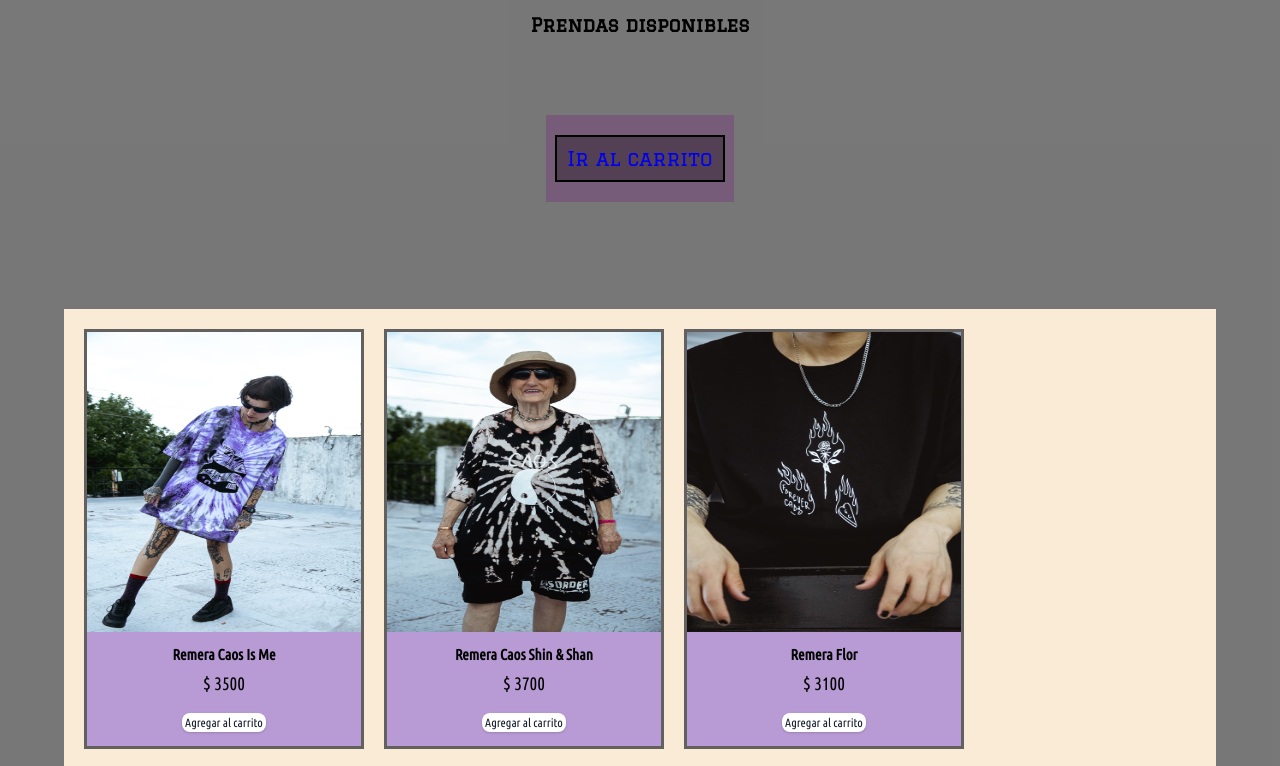
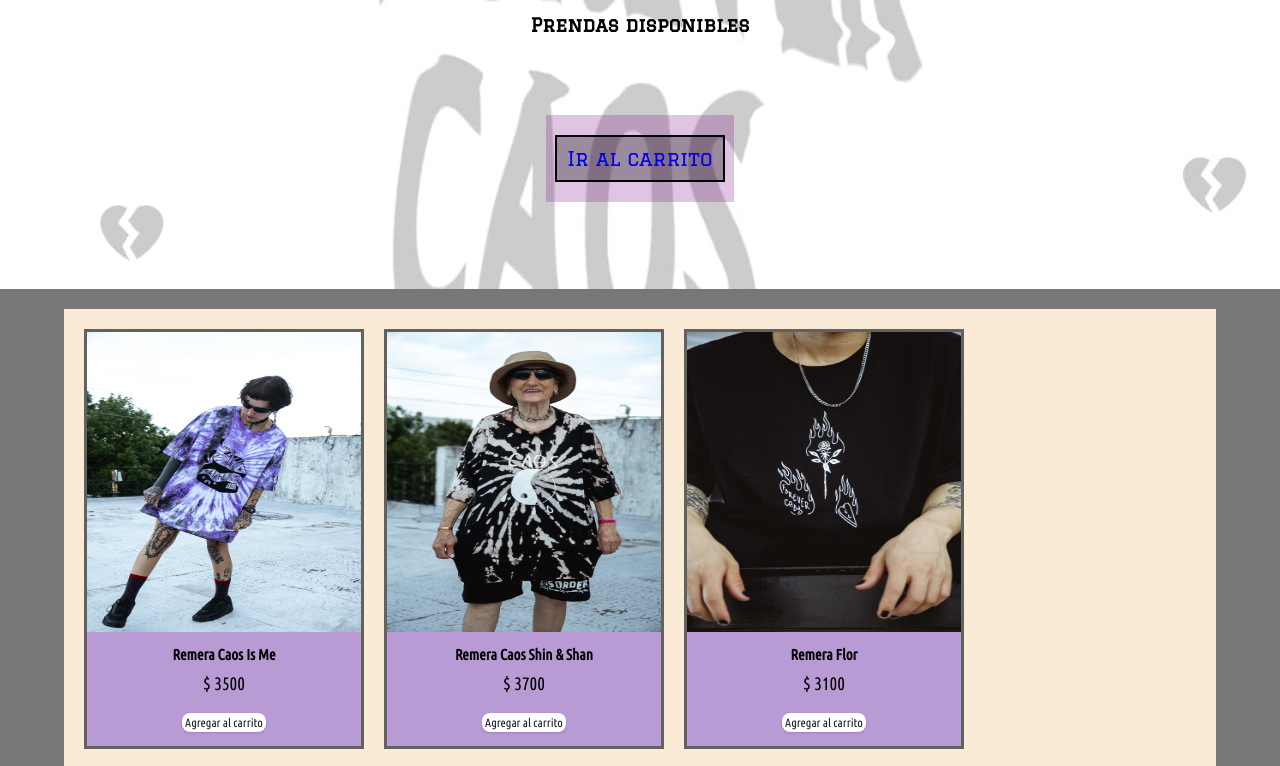
Before and after one commit to GabrielLococo/Forever-caos, a plain HTML site: page index.html in a window 1280 px wide. Shown: the part 111-877 px from the top of the page. Drawn offline with Linux system fonts and the light colour scheme; the site is published under a folder, as on GitHub Pages, so addresses that start at the root find nothing.

Commit message:
segunda pre-entrega

```diff
--- a/css/style.css
+++ b/css/style.css
@@ -24,7 +24,7 @@ main {
 
 .banner {
     height: 400px;
-    background-image: url(/assets/forevercaos-bg2.jpg);
+    background-image: url(../assets/forevercaos-bg2.jpg);
     background-repeat: no-repeat;
     background-position: center;
     background-size: cover;
```
Also changed, not shown: js/index.js (+0 -43 lines).
